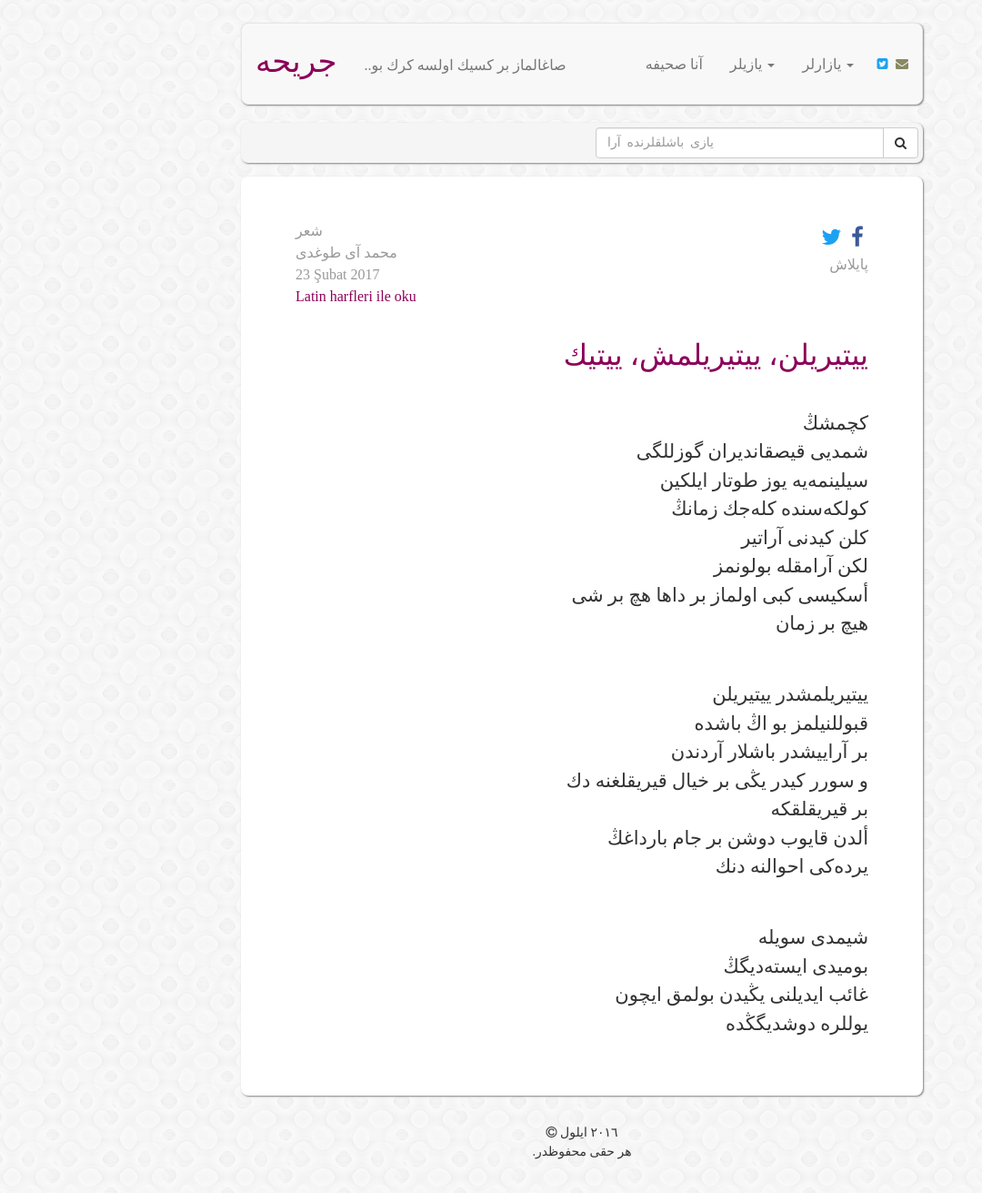
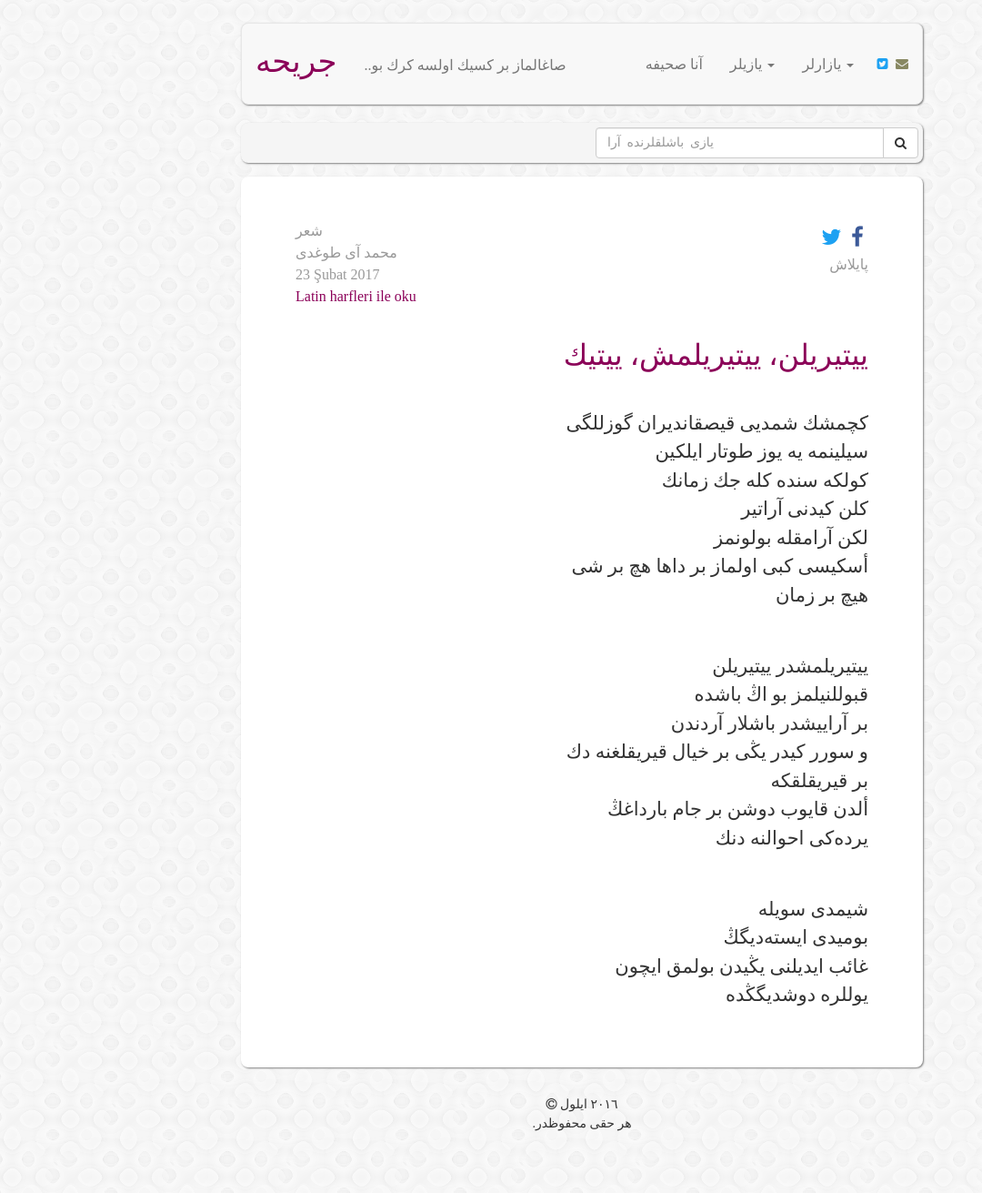
Before and after one commit to muhammedaydogdu/muhammedaydogdu.github.io, a Jekyll site: the page built from _posts/2017-02-23-yitirilen-yitirilmis-yitik-os.md, in a window 1280 px wide. Shown: the whole page at 91% size, without its empty margins (0-1080 px from the left). Built offline with Jekyll 4.4.1, drawn with Linux system fonts in a browser that asks for light colours; some web fonts are replaced; after the commit the page ends 1280 px from its top, so only the background shows below that.

Commit message:
Update 2017-02-23-yitirilen-yitirilmis-yitik-os.md

```diff
--- a/_posts/2017-02-23-yitirilen-yitirilmis-yitik-os.md
+++ b/_posts/2017-02-23-yitirilen-yitirilmis-yitik-os.md
@@ -7,12 +7,12 @@
 link: /2017/02/23/yitirilen-yitirilmis-yitik.html
 ---
 <br/>
-كچمشڭ
+كچمشك
 شمديی قيصقانديران گوزللگی
-سيلينمەيە يوز طوتار ايلكين
-كولكەسندە كلەجك زمانڭ
+سيلينمه يه يوز طوتار ايلكين
+كولكه سنده كله جك زمانك
 كلن كيدنی آراتیر
-لكن آرامقلە بولونمز
+لكن آرامقله بولونمز
 أسكیسی كبی اولماز بر داها هچ بر شی
 هيچ بر زمان
 <br/>
```
